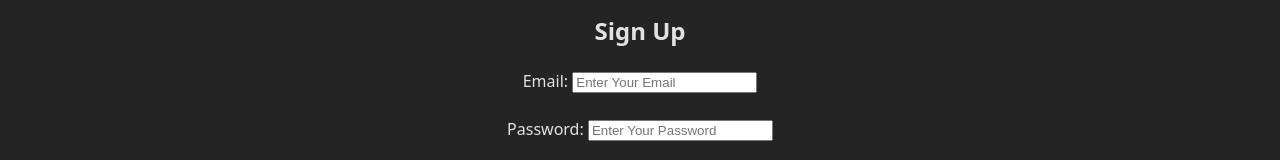
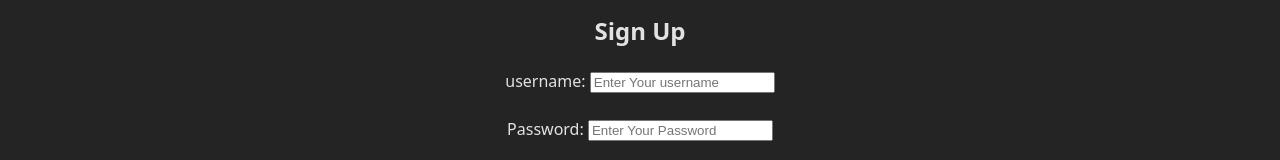
Before and after one commit to ColeWhitehurst/fsa-client, a React (Vite) app in the folder fsa-university/: page /login in a window 1280 px wide. Shown: the part 229-389 px from the top of the page. Built offline with nearby package versions, Linux system fonts and the light colour scheme; the HTML template or start-up script is replaced by a standard one.

Commit message:
chnaged email to username

```diff
--- a/fsa-university/src/components/Login.jsx
+++ b/fsa-university/src/components/Login.jsx
@@ -2,7 +2,7 @@ import { useState } from "react";
 import { useNavigate } from "react-router-dom";
 
 const Login = ({ setToken }) => {
-const [email, setEmail] = useState("");
+const [username, setUsername] = useState("");
   const [password, setPassword] = useState("");
   const [successMessage, setSuccessMessage] = useState(null);
   const [error, setError] = useState(null);
@@ -10,7 +10,7 @@ const [email, setEmail] = useState("");
 
   async function handleSubmit(e) {
     e.preventDefault();
-    if (!email && !password) {
+    if (!username && !password) {
       setError("This field is required.");
       console.error(error);
     }
@@ -20,13 +20,13 @@ const [email, setEmail] = useState("");
         {
           method: "POST",
           headers: { "Content-Type": "application/json" },
-          body: JSON.stringify({ email, password }),
+          body: JSON.stringify({ username, password }),
         }
       );
       const result = await response.json();
       setToken(result.token);
-      setSuccessMessage(`${result.message} Welcome ${result.email}`);
-      setEmail("");
+      setSuccessMessage(`${result.message} Welcome ${result.username}`);
+      setUsername("");
       setPassword("");
       navigate("/");
     } catch (error) {
@@ -40,11 +40,11 @@ const [email, setEmail] = useState("");
       {error && <p>{error}</p>}
       <form onSubmit={handleSubmit} className="login">
         <label>
-          Email:{" "}
+          username:{" "}
           <input
-            value={email}
-            placeholder="Enter Your Email"
-            onChange={(e) => setEmail(e.target.value)}
+            value={username}
+            placeholder="Enter Your username"
+            onChange={(e) => setUsername(e.target.value)}
             required
           />
           <br />
--- a/fsa-university/src/components/Register.jsx
+++ b/fsa-university/src/components/Register.jsx
@@ -2,7 +2,7 @@ import { useState } from "react";
 
 const Register = ({ setToken }) => {
   const [error, setError] = useState(null);
-  const [email, setEmail] = useState("");
+  const [username, setUsername] = useState("");
   const [password, setPassword] = useState("");
   const [firstName, setFirstName] = useState("");
   const [lastName, setLastName] = useState("");
@@ -15,12 +15,12 @@ const Register = ({ setToken }) => {
         {
           method: "POST",
           headers: { "Content-Type": "application/json" },
-          body: JSON.stringify({ email, password, firstName, lastName }),
+          body: JSON.stringify({ username, password, firstName, lastName }),
         }
       );
       const result = await response.json();
       setToken(result.token);
-      setEmail("");
+      setUsername("");
       setPassword("");
       setFirstName("");
       setLastName("");
@@ -55,11 +55,11 @@ const Register = ({ setToken }) => {
         </label>
         <br />
         <label>
-          Email:{" "}
+          username:{" "}
           <input
-            value={email}
+            value={username}
             placeholder="Enter Your Username"
-            onChange={(e) => setEmail(e.target.value)}
+            onChange={(e) => setusername(e.target.value)}
             required
           />
           <br />
```
